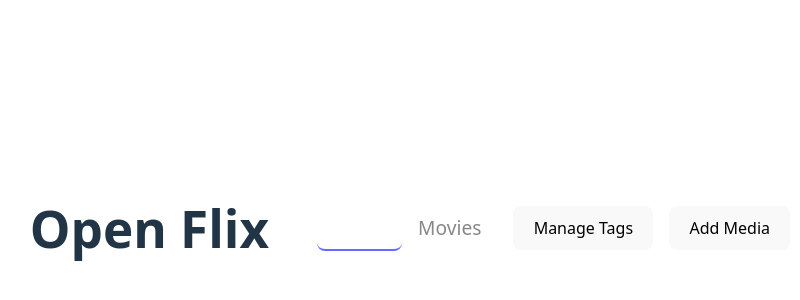
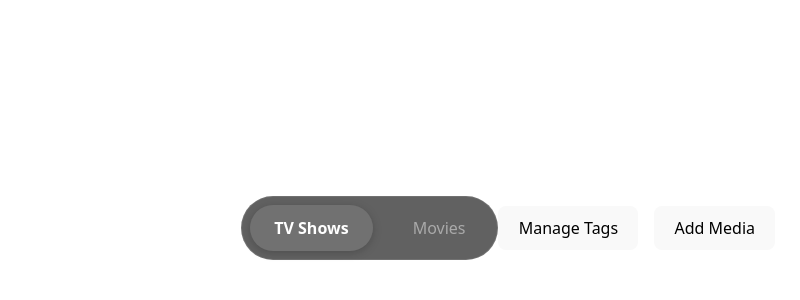
Before and after one commit to matdelong/open-flix, a React (Vite) app in the folder frontend/: page / in a window 1280 px wide. Shown: the part 156-456 px from the top of the page, without its empty margins (230-1030 px from the left). Built offline with nearby package versions, Linux system fonts and the light colour scheme; no server answers.

Commit message:
Tab design improvement

```diff
--- a/frontend/src/App.css
+++ b/frontend/src/App.css
@@ -10,37 +10,64 @@
   justify-content: space-between;
   align-items: center;
   margin-bottom: 2rem;
-  flex-wrap: wrap;
-  gap: 1rem;
+  padding: 1rem 0;
+}
+
+.header-left {
+  display: flex;
+  align-items: center;
+  gap: 2rem;
 }
 
 .app-header h1 {
-  margin-right: 2rem;
+  font-size: 2.2rem;
+  color: #fff;
+  font-weight: bold;
 }
 
 .tabs {
-  flex-grow: 1;
   display: flex;
   gap: 1rem;
+  background-color: rgba(30, 30, 30, 0.7);
+  padding: 0.5rem;
+  border-radius: 999px; /* Pill shape */
+  border: 1px solid rgba(255, 255, 255, 0.1);
+  backdrop-filter: blur(10px);
+  -webkit-backdrop-filter: blur(10px);
 }
 
 .tabs button {
-  background: none;
+  background-color: transparent;
   border: none;
-  font-size: 1.2rem;
-  color: #888;
+  font-size: 1rem;
+  font-weight: 500;
+  color: #aaa;
   cursor: pointer;
-  padding: 0.5rem 0;
-  border-bottom: 2px solid transparent;
+  padding: 0.75rem 1.5rem;
+  border-radius: 999px; /* Pill shape */
+  transition: all 0.3s ease;
+  position: relative;
 }
 
 .tabs button.active {
-  color: white;
-  border-bottom-color: #646cff;
+  background-color: rgba(255, 255, 255, 0.1);
+  color: #fff;
+  font-weight: 700;
+  box-shadow: 0 2px 10px rgba(0, 0, 0, 0.2);
 }
 
-.header-actions button {
-  margin-left: 1rem;
+.tabs button.active:focus {
+  outline: none;
+}
+
+.tabs button:not(.active):hover {
+  background-color: rgba(255, 255, 255, 0.05);
+  color: #fff;
+}
+
+.header-actions {
+  display: flex;
+  gap: 1rem;
 }
 
 .error-message {
--- a/frontend/src/App.tsx
+++ b/frontend/src/App.tsx
@@ -124,11 +124,13 @@ function App() {
   return (
     <div className="App">
       <header className="app-header">
-        <h1>Open Flix</h1>
-        <nav className="tabs">
-          <button onClick={() => setActiveTab('tv_show')} className={activeTab === 'tv_show' ? 'active' : ''}>TV Shows</button>
-          <button onClick={() => setActiveTab('movie')} className={activeTab === 'movie' ? 'active' : ''}>Movies</button>
-        </nav>
+        <div className="header-left">
+          <h1>Open Flix</h1>
+          <nav className="tabs">
+            <button onClick={() => setActiveTab('tv_show')} className={activeTab === 'tv_show' ? 'active' : ''}>TV Shows</button>
+            <button onClick={() => setActiveTab('movie')} className={activeTab === 'movie' ? 'active' : ''}>Movies</button>
+          </nav>
+        </div>
         <div className="header-actions">
           <button onClick={openTagsModal}>Manage Tags</button>
           <button onClick={openModal}>Add Media</button>
```
